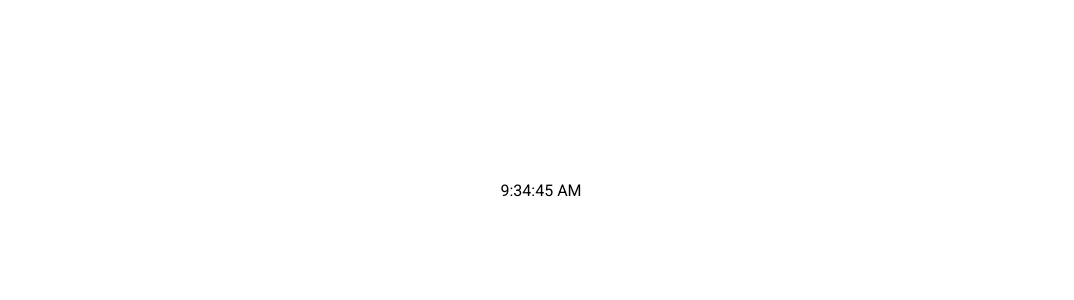
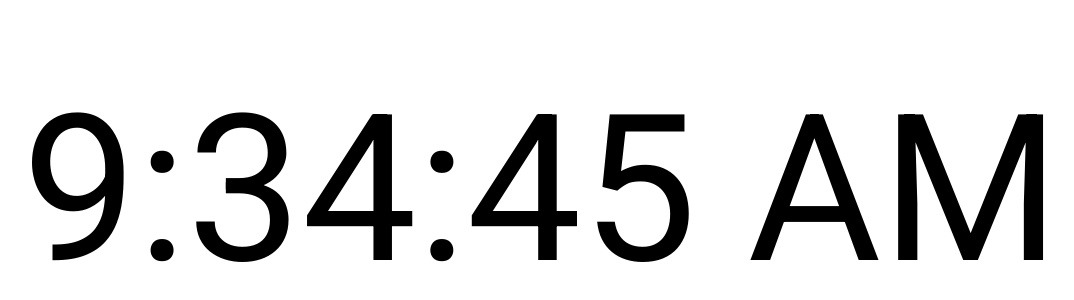
Before and after one commit to ecgan/jumboclock, a React (Create React App) app: page / in a window 1280 px wide. Shown: the part 210-510 px from the top of the page, without its empty margins (99-1173 px from the left). Built offline with nearby package versions, Linux system fonts and the light colour scheme.

Commit message:
make the clock large.

```diff
--- a/src/Clock/Clock.js
+++ b/src/Clock/Clock.js
@@ -24,8 +24,12 @@ class Clock extends Component {
   }
 
   render() {
+    const style = {
+      fontSize: '16vw'
+    };
+
     return (
-      <span>{this.state.date.toLocaleTimeString()}</span>
+      <span style={style}>{this.state.date.toLocaleTimeString()}</span>
     );
   }
 }
```
